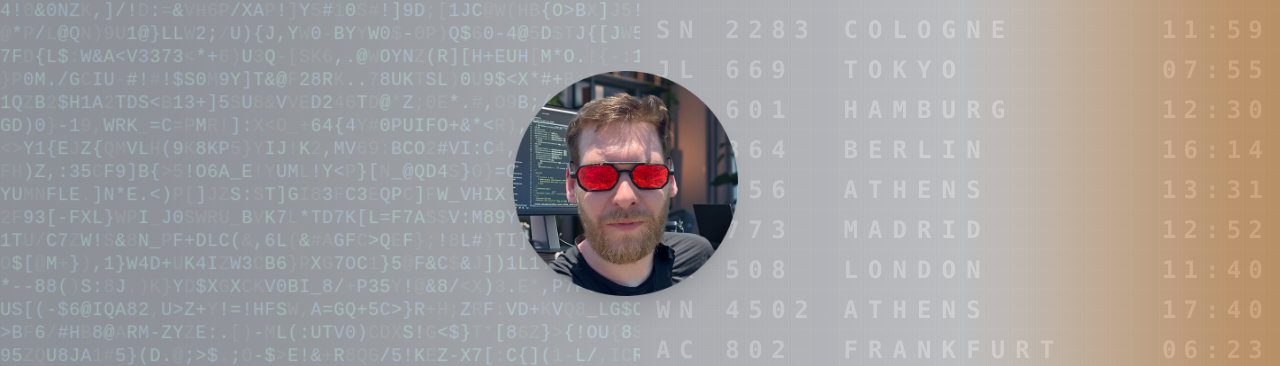
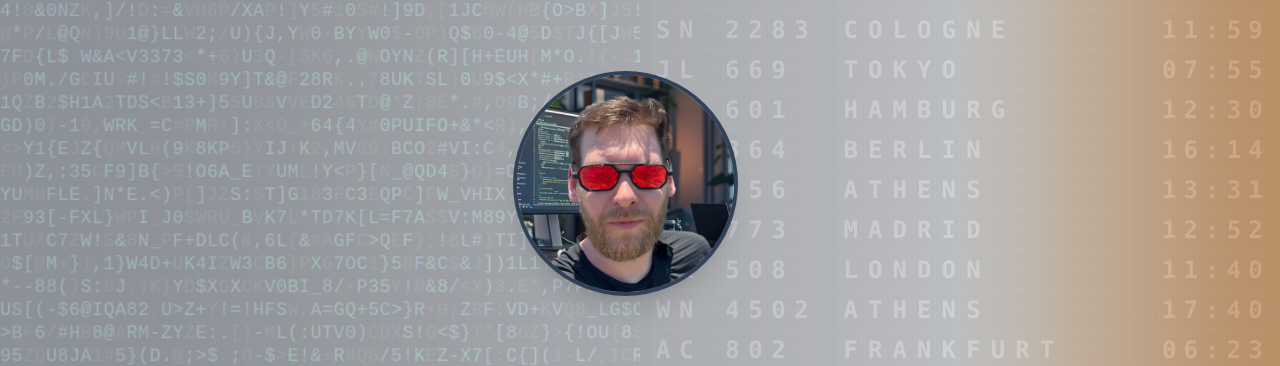
Before and after one commit to busap/me, a Next.js app: page / in a window 1280 px wide. Shown: the part 191-557 px from the top of the page. Built offline with nearby package versions, Linux system fonts and the light colour scheme; grey boxes are pictures that could not be loaded; a web font is replaced by a local one.

Commit message:
image border

```diff
--- a/src/app/components/images-group/images-group.tsx
+++ b/src/app/components/images-group/images-group.tsx
@@ -19,7 +19,7 @@ export const ImagesGroup = () => {
             whileInView={{ opacity: 1, scale: 1 }}
             animate={{ x: horizontalOffset }}
             transition={{ duration: 0.5, ease: 'linear', delay: 0.5 }}
-            className="relative z-10 w-[150px] h-[150px] sm:w-[225px] sm:h-[225px] rounded-full shadow-xl"
+            className="relative z-10 w-[150px] h-[150px] sm:w-[225px] sm:h-[225px] rounded-full shadow-xl border-4 border-slate-700"
         >
             <div className="absolute inset-0 flex z-10">
                 <AnimatedImage
```
